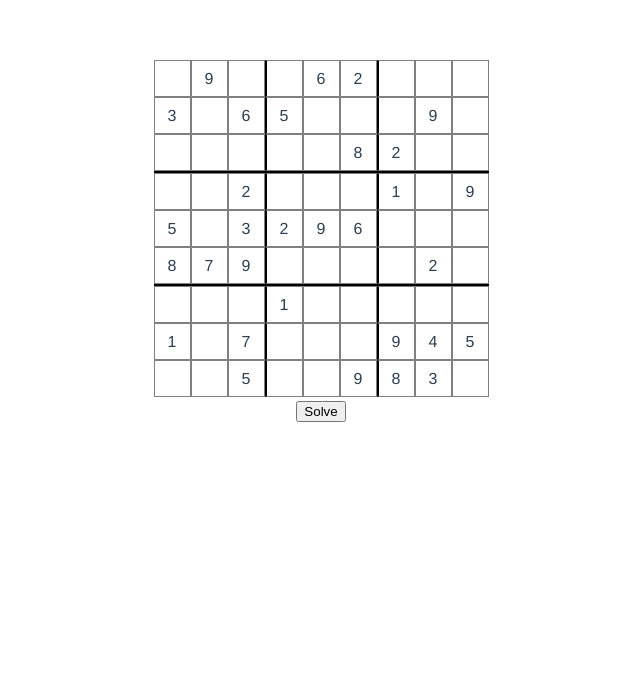
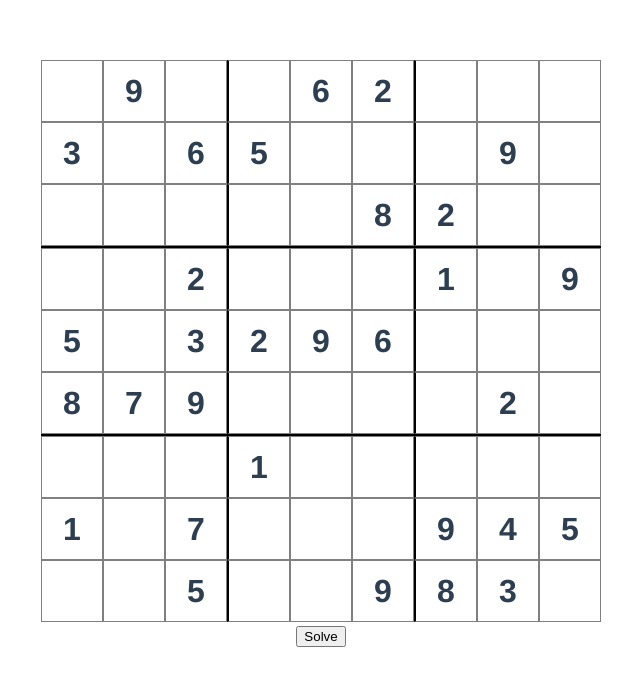
Before and after one commit to diegous/sodoku-vue, a Vue app: page / in a window 1280 px wide. Shown: the top 686 px of the page, without its empty margins (319-959 px from the left). Built offline with nearby package versions, Linux system fonts and the light colour scheme.

Commit message:
Make the board bigger (css)

```diff
--- a/src/components/Cell.vue
+++ b/src/components/Cell.vue
@@ -18,12 +18,18 @@ export default {
 
 <style scoped>
 .cell {
-  width: 35px;
-  height: 35px;
-  line-height: 35px;
+  width: 60px;
+  height: 60px;
+  line-height: 60px;
 
   border-color: grey;
   border-style: solid;
   border-width: 1px;
+
+  font-size: 2rem;
+}
+
+.original {
+  font-weight: bold;
 }
 </style>
```
